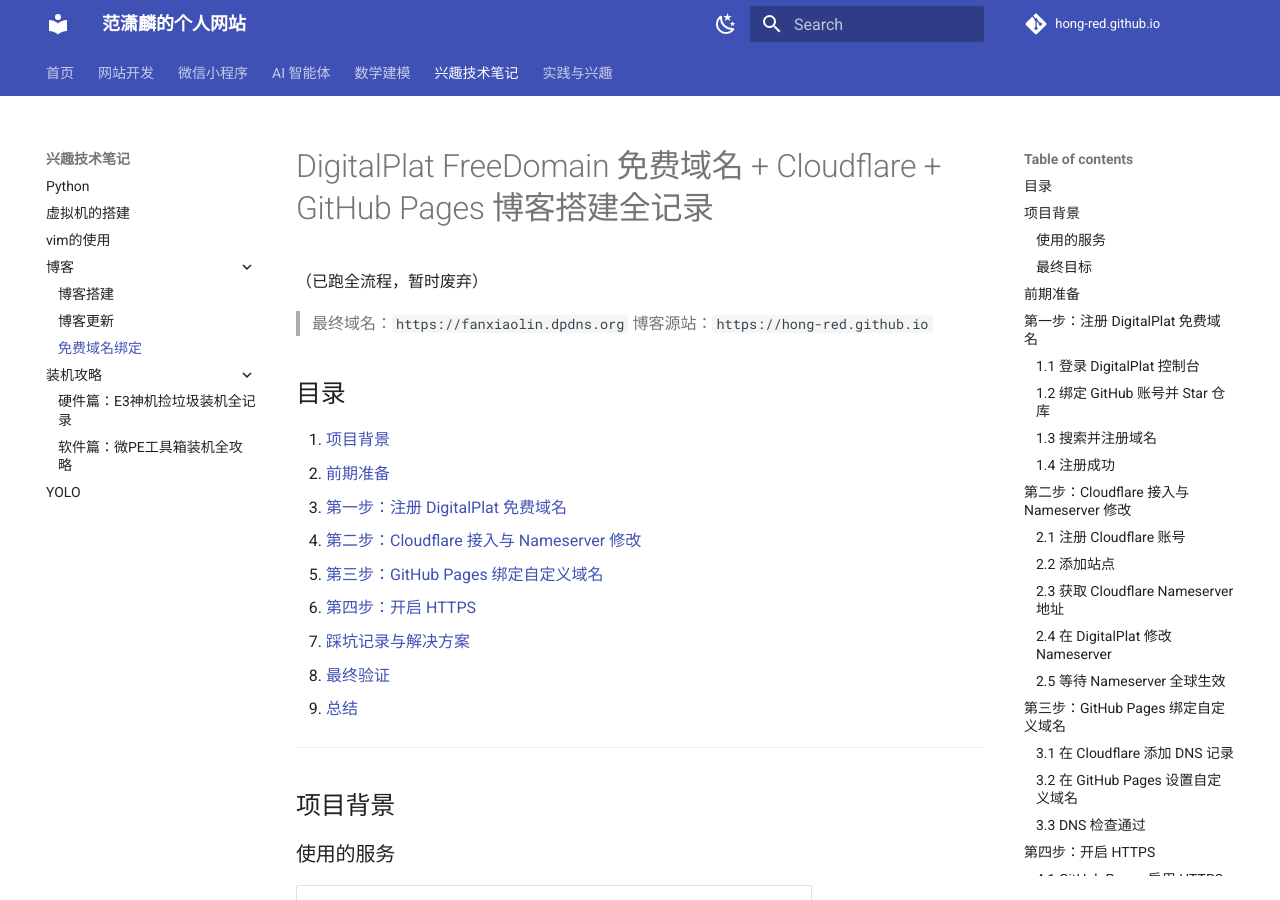
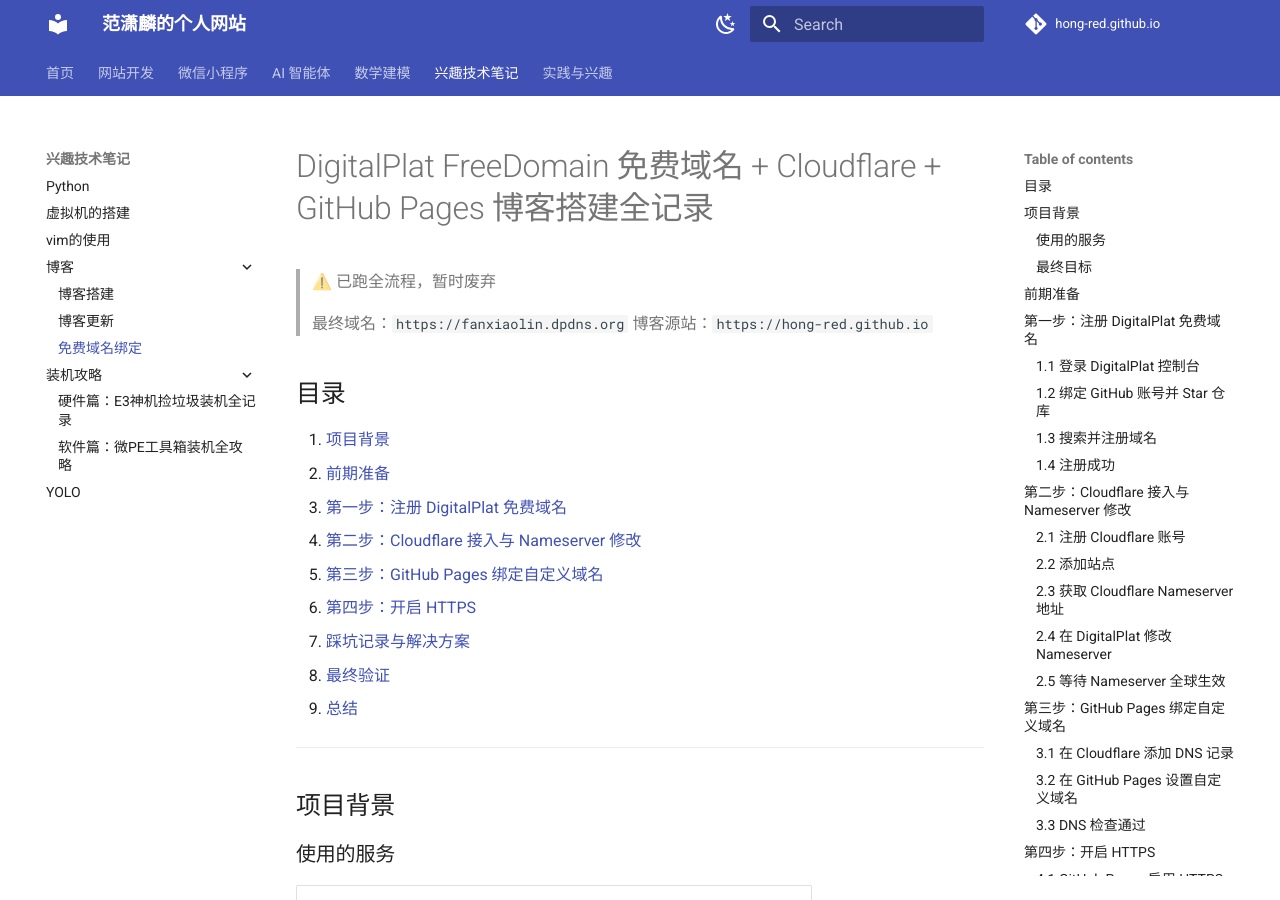
Before and after one commit to hong-red/hong-red.github.io, an MkDocs documentation site: the page built from docs/TECH/BLOG/domain-setup.md, in a window 1280 px wide and 900 px high. Built offline with MkDocs 1.6.1 and Material for MkDocs 9.7.7, drawn with Linux system fonts in a browser that asks for light colours; comment, search, counter and statistics services are not loaded.

```diff
--- a/docs/TECH/BLOG/domain-setup.md
+++ b/docs/TECH/BLOG/domain-setup.md
@@ -1,5 +1,7 @@
 # DigitalPlat FreeDomain 免费域名 + Cloudflare + GitHub Pages 博客搭建全记录
-（已跑全流程，暂时废弃）
+
+> ⚠️ 已跑全流程，暂时废弃
+>
 > 最终域名：`https://fanxiaolin.dpdns.org`
 > 博客源站：`https://hong-red.github.io`
 
```
